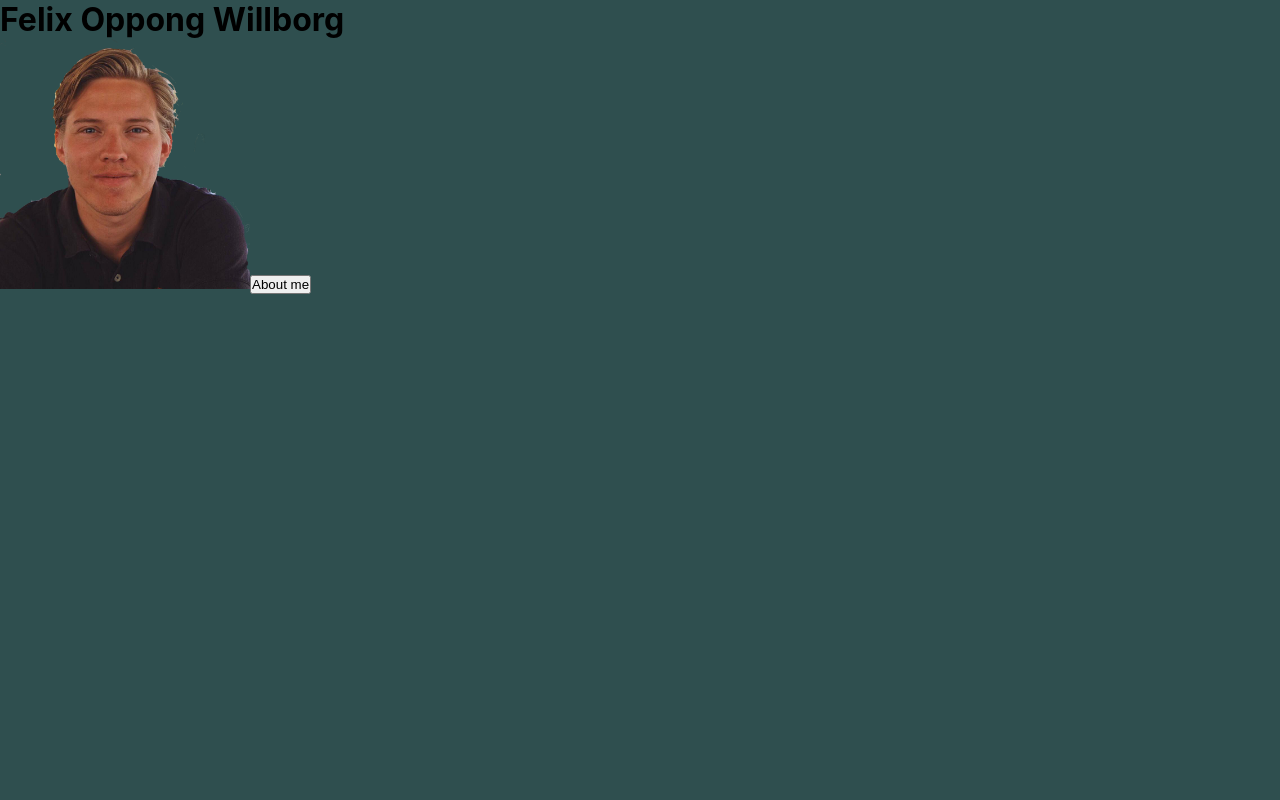
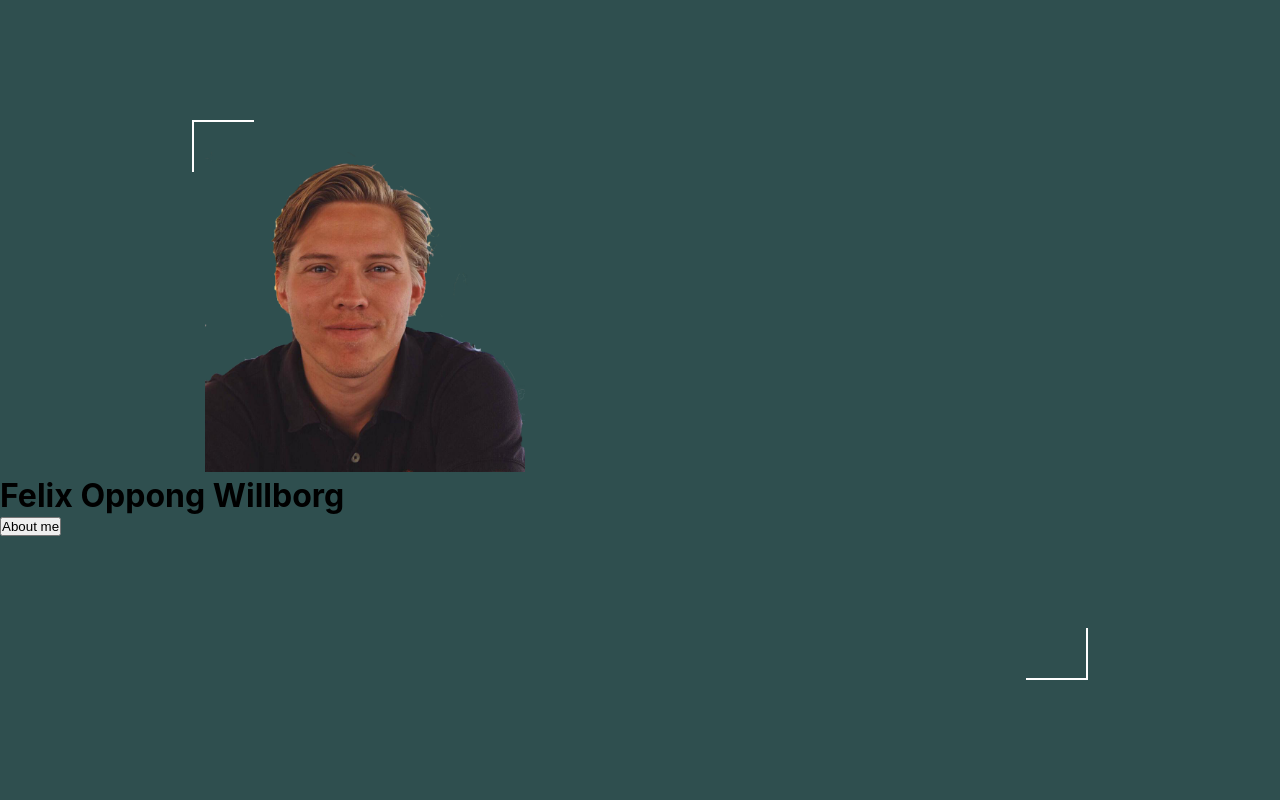
Before and after one commit to felixoppongwillborg/final_portfolio, a React (Create React App) app: page / in a window 1280 px wide. Shown: the top 800 px of the page. Built offline with nearby package versions, Linux system fonts and the light colour scheme.

Commit message:
added the coreners of the border in Home section

```diff
--- a/src/index.css
+++ b/src/index.css
@@ -1,41 +1,65 @@
 body {
   margin: auto;
-  font-family: -apple-system, BlinkMacSystemFont, 'Segoe UI', 'Roboto', 'Oxygen',
-    'Ubuntu', 'Cantarell', 'Fira Sans', 'Droid Sans', 'Helvetica Neue',
+  font-family: -apple-system, BlinkMacSystemFont, "Segoe UI", "Roboto", "Oxygen",
+    "Ubuntu", "Cantarell", "Fira Sans", "Droid Sans", "Helvetica Neue",
     sans-serif;
   -webkit-font-smoothing: antialiased;
   -moz-osx-font-smoothing: grayscale;
 }
 
 code {
-  font-family: source-code-pro, Menlo, Monaco, Consolas, 'Courier New',
+  font-family: source-code-pro, Menlo, Monaco, Consolas, "Courier New",
     monospace;
 }
-#FelixProfil{
-  height: 250px;
-  width: 250px;
+#FelixProfil {
+  padding-top:19vh;
+  padding-left: 16vw;
+  max-height: 40vh;
+  width: auto;
 }
-#Home-section{
+#Home-section {
   height: 100vh;
   background-color: #2f4f4f;
 }
-#AboutMe-section{
-  height: 100vh;
-  background-color:#2f4f4f;
-}
-#Projects-section{
+#AboutMe-section {
   height: 100vh;
   background-color: #2f4f4f;
 }
-#Cv-section{
+#Projects-section {
   height: 100vh;
   background-color: #2f4f4f;
 }
-#MySunday-section{
+#Cv-section {
   height: 100vh;
-  background-color:#2f4f4f;
+  background-color: #2f4f4f;
+}
+#MySunday-section {
+  height: 100vh;
+  background-color: #2f4f4f;
 }
 * {
-  margin:0;
-  padding:0;
-  }
+  margin: 0;
+  padding: 0;
+}
+#Home-section:before,
+#Home-section>:last-child:before {
+    position: absolute;
+    width: 60px;
+    height: 50px;
+    border-color: white;
+    border-style: solid;
+    content: ' ';
+}
+
+#Home-section:before {
+    top: 15vh;
+    left: 15vw;
+    border-width: 2px 0 0 2px
+}
+
+
+#Home-section>:last-child:before {
+    bottom: 15vh;
+    right: 15vw;
+    border-width: 0 2px 2px 0
+}
--- a/src/sections/AboutMe.jsx
+++ b/src/sections/AboutMe.jsx
@@ -11,7 +11,7 @@ const AboutMe = () => {
         activeClass="active"
         spy={true}
         smooth={true}
-        offset={-70}
+        offset={-30}
         duration={1500}
       >
         <button id="projectsBtn">Projects</button>
--- a/src/sections/Cv.jsx
+++ b/src/sections/Cv.jsx
@@ -11,7 +11,7 @@ const Cv = () => {
         activeClass="active"
         spy={true}
         smooth={true}
-        offset={-70}
+        offset={-30}
         duration={1500}
       >
         <button id="mySundayBtn">Act out my Sunday</button>
--- a/src/sections/Home.jsx
+++ b/src/sections/Home.jsx
@@ -2,17 +2,16 @@ import React from "react";
 import { Link } from "react-scroll";
 
 const Home = () => {
-  debugger
   return (
     <div id="Home-section">
+      <img id="FelixProfil" src="./image/FelixProfil.png" alt="" />
       <h1 id="title">Felix Oppong Willborg</h1>
-      <img id="FelixProfil" src="./image/FelixProfil.png" alt="" />
       <Link
         to="AboutMe-section"
         activeClass="active"
         spy={true}
         smooth={true}
-        offset={-70}
+        offset={-30}
         duration={1500}
       >
         <button id="aboutMeBtn">About me</button>
--- a/src/sections/MySunday.jsx
+++ b/src/sections/MySunday.jsx
@@ -1,10 +1,21 @@
 import React from 'react'
+import { Link } from "react-scroll";
 
 const MySunday = () => {
   return (
     <div id="MySunday-section">
       <h1>Play my Sunday</h1>
       <p>This is my Sunday</p>
+      <Link
+        to="Home-section"
+        activeClass="active"
+        spy={true}
+        smooth={true}
+        offset={0}
+        duration={1500}
+      >
+        <button id="scrollToTopBtn">Scroll to top</button>
+      </Link>
     </div>
   )
 }
--- a/src/sections/Projects.jsx
+++ b/src/sections/Projects.jsx
@@ -11,7 +11,7 @@ const Projects = () => {
         activeClass="active"
         spy={true}
         smooth={true}
-        offset={-70}
+        offset={-30}
         duration={1500}
       >
         <button id="cvBtn">Resumé</button>
```
